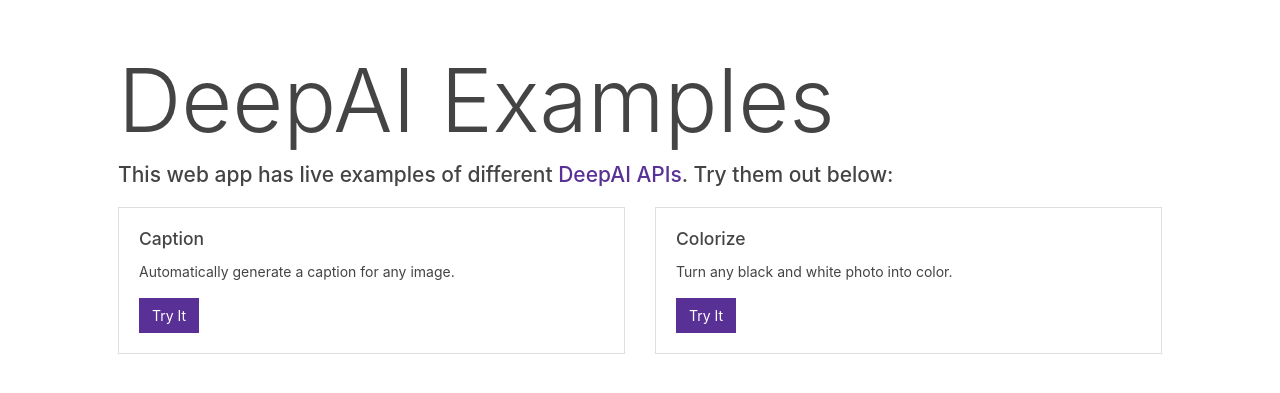
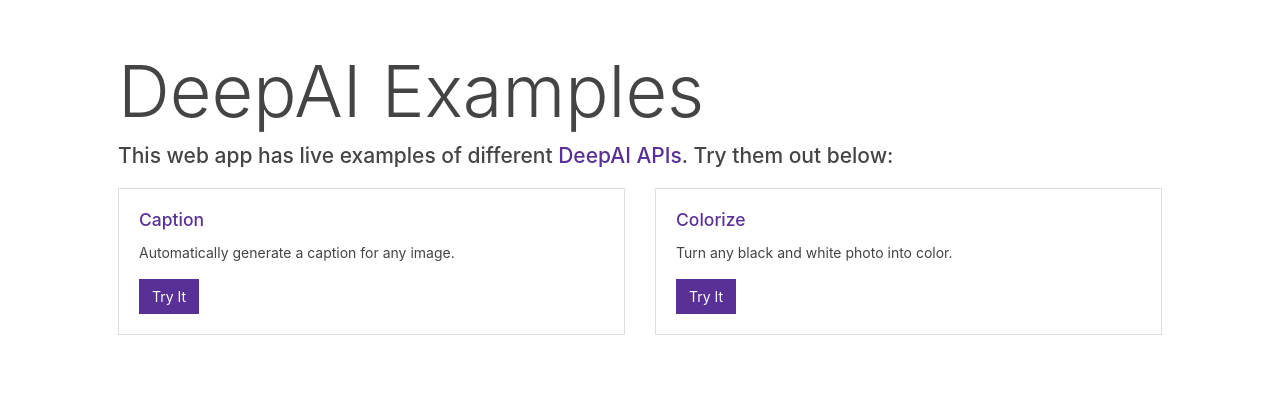
Before and after one commit to j0rgy/deepai-example, a Flask app: page / in a window 1280 px wide. Shown: the part 85-478 px from the top of the page. Run offline with Flask 2, Linux system fonts and the light colour scheme; some libraries are stand-ins or nearby versions.

Commit message:
Updated fonts

```diff
--- a/templates/index.html
+++ b/templates/index.html
@@ -5,7 +5,7 @@
 {% endblock %}
 
 {% block main %}
-<h1 class="display-2">DeepAI Examples</h1>
+<h1 class="display-3">DeepAI Examples</h1>
 <h4>This web app has live examples of different <a href="https://deepai.org/apis">DeepAI APIs</a>. Try them out below:</h4>
 
 <div id="index-cards">
@@ -13,7 +13,7 @@
       <div class="col-sm-6">
         <div class="card">
           <div class="card-body">
-            <h5 class="card-title">Caption</h5>
+            <h5 class="card-title"><a href="/caption">Caption</a></h5>
             <p class="card-text">Automatically generate a caption for any image.</p>
             <a href="/caption" class="btn btn-primary">Try It</a>
           </div>
@@ -22,7 +22,7 @@
       <div class="col-sm-6">
         <div class="card">
           <div class="card-body">
-            <h5 class="card-title">Colorize</h5>
+            <h5 class="card-title"><a href="/colorize">Colorize</a></h5>
             <p class="card-text">Turn any black and white photo into color.</p>
             <a href="/colorize" class="btn btn-primary">Try It</a>
           </div>
```
